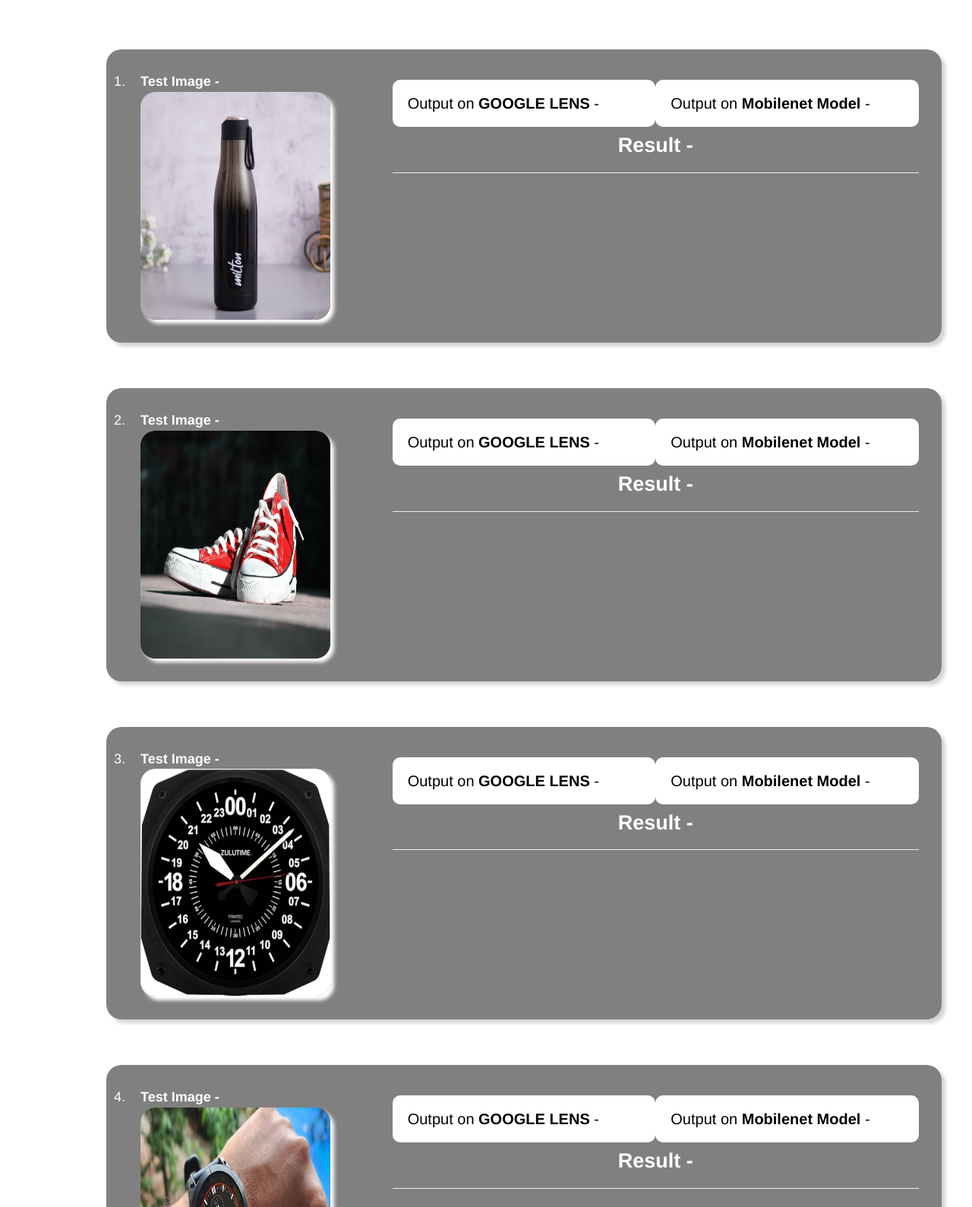
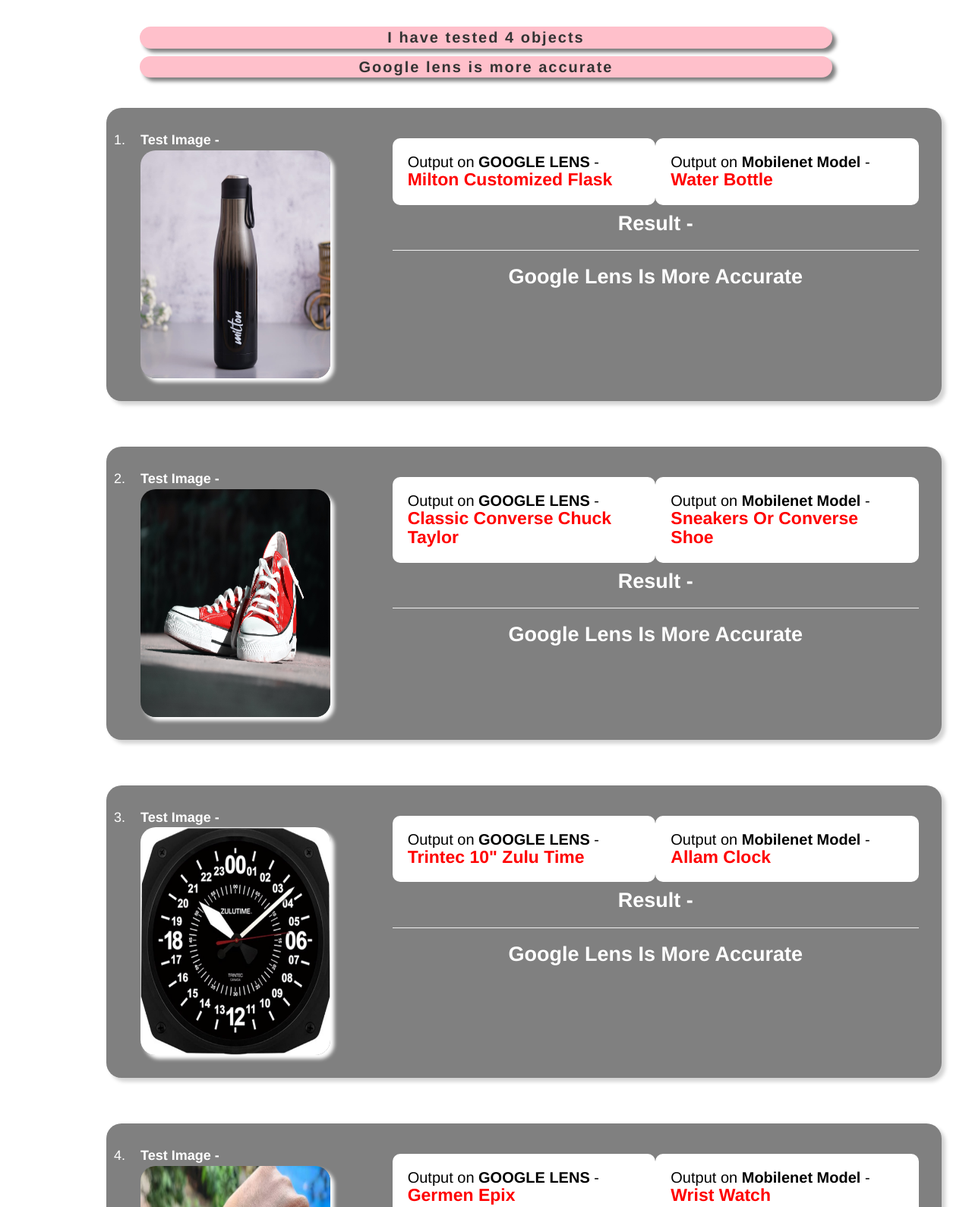
Before and after one commit to arnavsahoo2013/gm-vs-mn, a plain HTML site: page index.html in a window 1280 px wide. Shown: the part 540-2129 px from the top of the page at 76% size. Drawn offline with nearby package versions, Linux system fonts and the light colour scheme.

Commit message:
Add files via upload

```diff
--- a/index.html
+++ b/index.html
@@ -23,8 +23,9 @@
   <button class="btn btn-primary">MOBILENET</button>
   <br><br><br>
   </h3>
+<p>I have tested 4 objects</p>
+<p>Google lens is more accurate</p>
 </center>
-
 <ol>
   <div class="test_image_and_result col-xs-12">
 
@@ -35,18 +36,18 @@
 
     <h5  class="col-sm-4 col-xs-12" >
     Output on <b>GOOGLE LENS</b> -
-    <span></span>
+    <span>Milton Customized Flask</span>
     </h5>
 
     <h5  class="col-sm-4 col-xs-12" >
       Output on <b>Mobilenet Model</b> -
-      <span></span>
+      <span>Water Bottle</span>
     </h5>
 
     <div class="mini_result" class="col-xs-12">
       <h4>Result - </h4>
       <hr>
-      <h4></h4>
+      <h4>Google Lens Is More Accurate</h4>
     </div>
 
 </div>
@@ -61,21 +62,22 @@
 
   <h5  class="col-sm-4 col-xs-12" >
   Output on <b>GOOGLE LENS</b> -
-  <span></span>
+  <span>Classic Converse Chuck Taylor</span>
   </h5>
 
   <h5  class="col-sm-4 col-xs-12" >
     Output on <b>Mobilenet Model</b> -
-    <span></span>
+    <span>Sneakers Or Converse Shoe</span>
   </h5>
 
   <div class="mini_result" class="col-xs-12">
     <h4>Result - </h4>
     <hr>
-    <h4></h4>
+    <h4>Google Lens Is More Accurate</h4>
   </div>
 
 </div>
+<br><br><br>
 
 <div class="test_image_and_result col-xs-12">
 
@@ -86,21 +88,22 @@
 
   <h5  class="col-sm-4 col-xs-12" >
   Output on <b>GOOGLE LENS</b> -
-  <span></span>
+  <span>Trintec 10" Zulu Time</span>
   </h5>
 
   <h5  class="col-sm-4 col-xs-12" >
     Output on <b>Mobilenet Model</b> -
-    <span></span>
+    <span>Allam Clock</span>
   </h5>
 
   <div class="mini_result" class="col-xs-12">
     <h4>Result - </h4>
     <hr>
-    <h4></h4>
+    <h4>Google Lens Is More Accurate</h4>
   </div>
 
 </div>
+<br><br><br>
 
 <div class="test_image_and_result col-xs-12">
 
@@ -111,23 +114,23 @@
 
   <h5  class="col-sm-4 col-xs-12" >
   Output on <b>GOOGLE LENS</b> -
-  <span></span>
+  <span>Germen Epix</span>
   </h5>
 
   <h5  class="col-sm-4 col-xs-12" >
     Output on <b>Mobilenet Model</b> -
-    <span></span>
+    <span>Wrist Watch</span>
   </h5>
 
   <div class="mini_result" class="col-xs-12">
     <h4>Result - </h4>
     <hr>
-    <h4></h4>
+    <h4>Google Lens Is More Accurate</h4>
   </div>
+  <br><br><br>
 
 </ol>
-
-
+<br><br><br>
 </body>
 
 </html>
--- a/style.css
+++ b/style.css
@@ -45,3 +45,15 @@
   font-weight: bold;
   color: red;
 }
+
+p
+{
+  background-color: pink;
+  text-align: center;
+  width: 80%;
+  font-size: 20px;
+  font-weight: bold;
+  letter-spacing: 2px;
+  border-radius: 20px;
+  box-shadow: 5px 5px 5px grey;
+}
```
